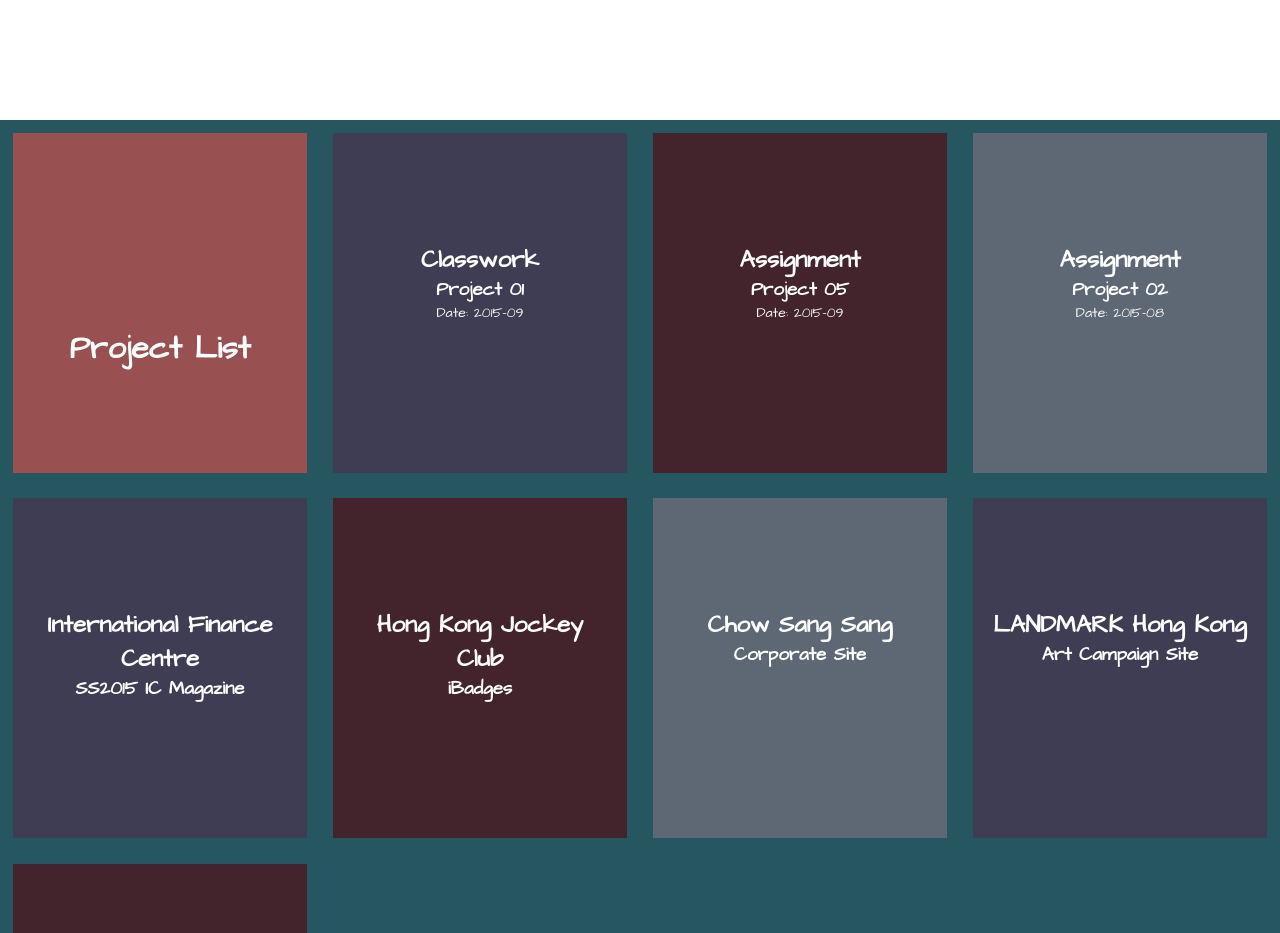
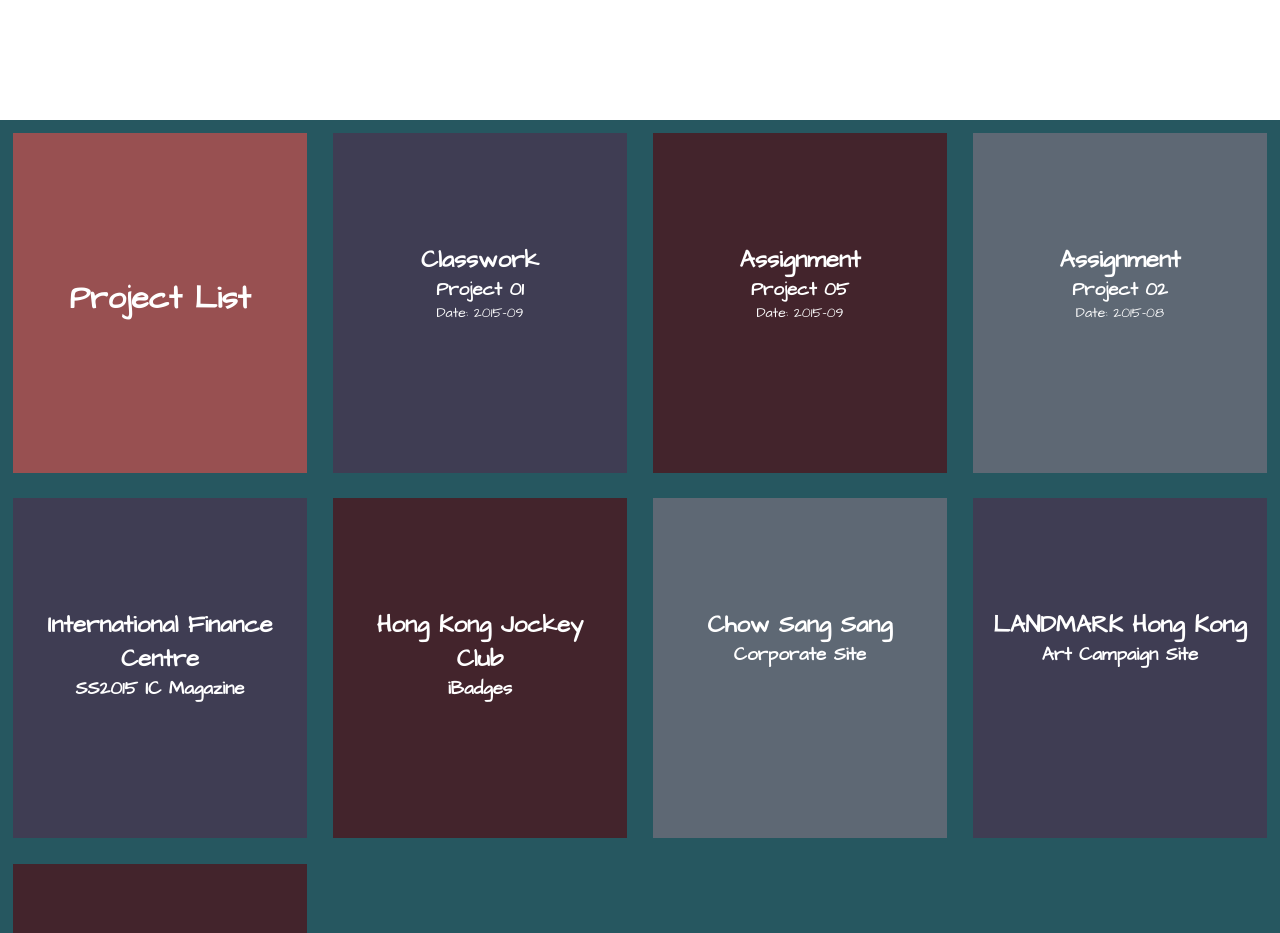
Before and after one commit to lucasckw2022/profile, a plain HTML site: page index.html in a window 1280 px wide. Shown: the part 1580-2513 px from the top of the page. Drawn offline with nearby package versions, Linux system fonts and the light colour scheme.

Commit message:
confirmed

```diff
--- a/css/style.css
+++ b/css/style.css
@@ -157,7 +157,7 @@ a:hover{
 	background-color: #985051;
 	color: #FFFFFF;
 	vertical-align: middle;
-	line-height: 390px;
+	line-height: 290px;
 	text-align:center;
 	cursor: auto;
 }
```
